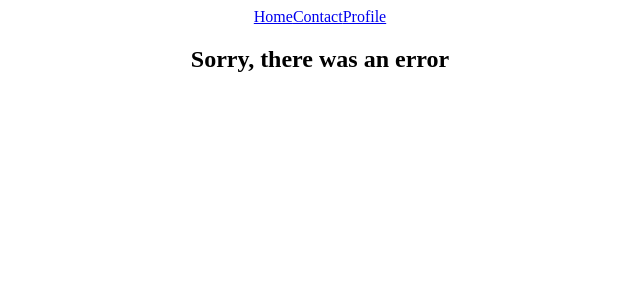
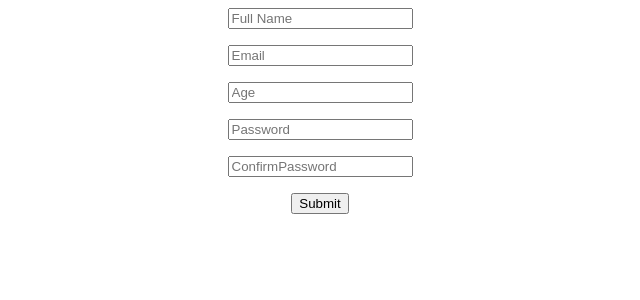
Before and after one commit to KrunalDC/React, a React (Create React App) app in the folder newapp/: page / in a window 1280 px wide. Shown: the top 300 px of the page, without its empty margins (320-960 px from the left). Built offline with nearby package versions, Linux system fonts and the light colour scheme; no server answers.

Commit message:
Created basic form with validation displayed data in console

```diff
--- a/newapp/package.json
+++ b/newapp/package.json
@@ -3,6 +3,7 @@
   "version": "0.1.0",
   "private": true,
   "dependencies": {
+    "@hookform/resolvers": "^5.0.1",
     "@tanstack/react-query": "^5.80.3",
     "@testing-library/dom": "^10.4.0",
     "@testing-library/jest-dom": "^6.6.3",
@@ -10,9 +11,11 @@
     "@testing-library/user-event": "^13.5.0",
     "react": "^19.1.0",
     "react-dom": "^19.1.0",
+    "react-hook-form": "^7.57.0",
     "react-router-dom": "^7.6.1",
     "react-scripts": "5.0.1",
-    "web-vitals": "^2.1.4"
+    "web-vitals": "^2.1.4",
+    "yup": "^1.6.1"
   },
   "scripts": {
     "start": "react-scripts start",
--- a/newapp/src/App.css
+++ b/newapp/src/App.css
@@ -36,3 +36,6 @@
     transform: rotate(360deg);
   }
 }
+.ErrorMessage{
+  color: red;
+}
--- a/newapp/src/App.js
+++ b/newapp/src/App.js
@@ -1,32 +1,10 @@
+import { Form } from "./Pages/Form";
 import "./App.css";
-import { BrowserRouter as Router, Routes, Route } from "react-router-dom";
-import { Home } from "./Pages/Home";
-import { Profile } from "./Pages/Profile";
-import { Contact } from "./Pages/Contact";
-import { Navbar } from "./Pages/Navbar";
-import { QueryClient, QueryClientProvider } from "@tanstack/react-query";
 
 function App() {
-  const client = new QueryClient({
-    defaultOptions: {
-      queries: {
-        refetchOnWindowFocus: false,
-      },
-    },
-  });
   return (
     <div className="App">
-      <QueryClientProvider client={client}>
-        <Router>
-          <Navbar></Navbar>
-          <Routes>
-            <Route path="/" element={<Home></Home>}></Route>
-            <Route path="/profile" element={<Profile></Profile>}></Route>
-            <Route path="/contact" element={<Contact></Contact>}></Route>
-            <Route path="*" element={<h1>Error Page</h1>}></Route>
-          </Routes>
-        </Router>
-      </QueryClientProvider>
+      <Form></Form>
     </div>
   );
 }
--- /dev/null
+++ b/newapp/src/Pages/Form.js
@@ -0,0 +1,65 @@
+import { useForm } from "react-hook-form";
+import * as yup from "yup";
+import { yupResolver } from "@hookform/resolvers/yup";
+export const Form = () => {
+  const onSubmit = (data) => {
+    console.log(data);
+  };
+
+  const schema = yup.object().shape({
+    fullname: yup.string().required("Fullname is Required"),
+    email: yup
+      .string()
+      .email("Please Enter Valid Email")
+      .required("Email is Required"),
+    age: yup
+      .number()
+      .transform((value, originalValue) =>
+        originalValue.trim() === "" ? undefined : value
+      )
+      .positive()
+      .integer()
+      .min(18)
+      .required("Age is Required"),
+    password: yup.string().min(5).max(20).required("Password is Required"),
+    confirmPassword: yup
+      .string()
+      .oneOf([yup.ref("password"), null], "Password Don't Match")
+      .required(),
+  });
+
+  const {
+    register,
+    handleSubmit,
+    formState: { errors },
+  } = useForm({
+    resolver: yupResolver(schema),
+  });
+  return (
+    <form className="form" onSubmit={handleSubmit(onSubmit)}>
+      <input
+        type="text"
+        placeholder="Full Name"
+        {...register("fullname")}
+      ></input>
+      <p className="ErrorMessage">{errors.fullname?.message}</p>
+      <input type="text" placeholder="Email" {...register("email")}></input>
+      <p className="ErrorMessage">{errors.email?.message}</p>
+      <input type="number" placeholder="Age" {...register("age")}></input>
+      <p className="ErrorMessage">{errors.age?.message}</p>
+      <input
+        type="password"
+        placeholder="Password"
+        {...register("password")}
+      ></input>
+      <p className="ErrorMessage">{errors.password?.message}</p>
+      <input
+        type="password"
+        placeholder="ConfirmPassword"
+        {...register("confirmPassword")}
+      ></input>
+      <p className="ErrorMessage">{errors.confirmPassword?.message}</p>
+      <button type="submit">Submit</button>
+    </form>
+  );
+};
```
Also changed, not shown: 1 other file (tests, documents, lock files or other folders).
